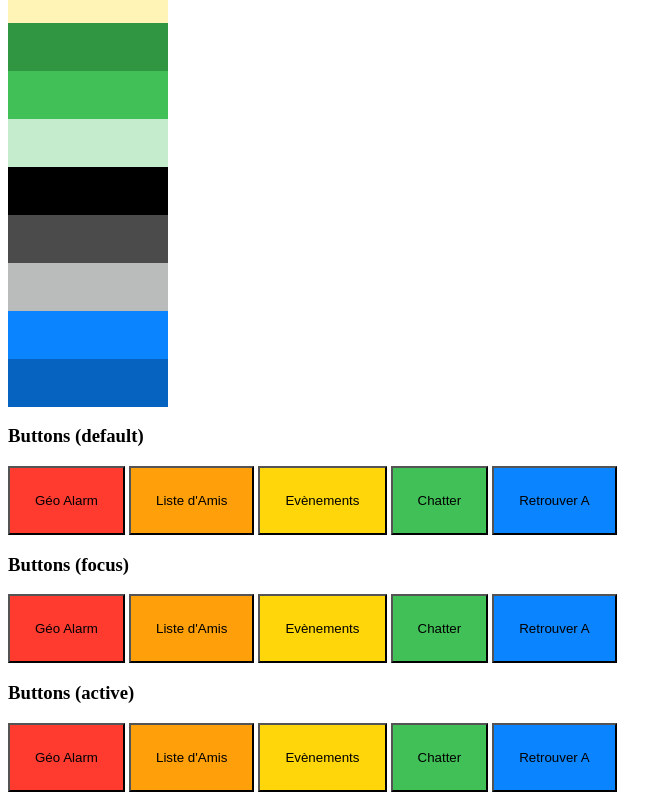
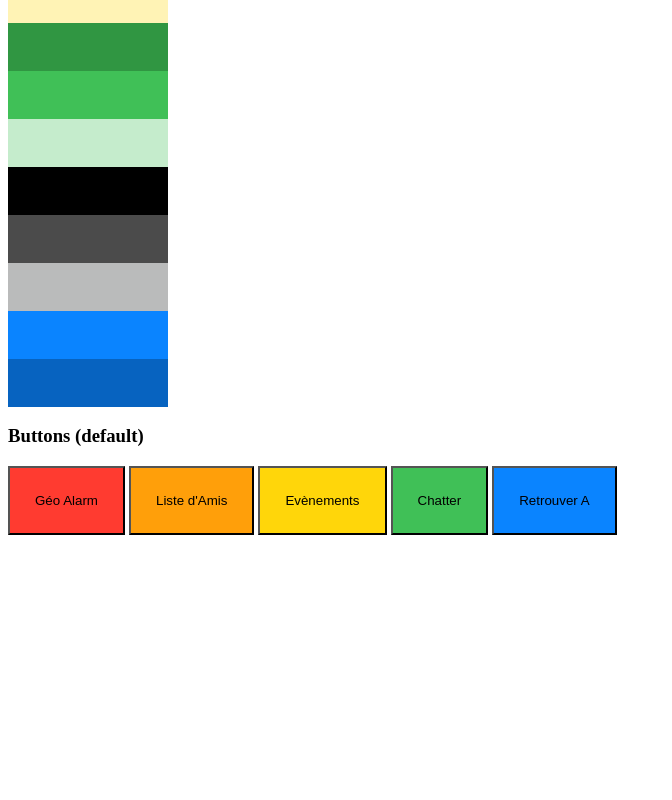
Before and after one commit to M6lyyy/flair, a plain HTML site: page index.html in a window 1280 px wide. Shown: the part 577-1377 px from the top of the page, without its empty margins (0-672 px from the left). After the commit the page ends 1120 px from the top, so only its background shows below. Drawn offline with Linux system fonts and the light colour scheme.

Commit message:
deuxieme commit

```diff
--- a/index.html
+++ b/index.html
@@ -38,23 +38,6 @@
     <button class="btn btn-fourth" type="button">Chatter</button>
     <button class="btn btn-fifth" class="border-button" type="button">Retrouver A</button>
 
-    <h3>Buttons (focus)</h3>
-    <button class="btn btn-primary focus" type="button">Géo Alarm</button>
-    <button class="btn btn-secondary" type="button">Liste d'Amis</button>
-    <button class="btn btn-third" type="button">Evènements</button>
-    <button class="btn btn-fourth" type="button">Chatter</button>
-    <button class="btn btn-fifth" type="button">Retrouver A</button>
-
-
-    <h3>Buttons (active)</h3>
-    <button class="btn btn-primary" type="button">Géo Alarm</button>
-    <button class="btn btn-secondary" type="button">Liste d'Amis</button>
-    <button class="btn btn-third" type="button">Evènements</button>
-    <button class="btn btn-fourth" type="button">Chatter</button>
-    <button class="btn btn-fifth" type="button">Retrouver A</button>
-
-
-
 </body>
 
 </html>
--- a/style.css
+++ b/style.css
@@ -152,10 +152,6 @@ order: var(--border-size) solid var(--color-tomatelight)
 
 }
 
-.bordure:btn{
-    border: 16px var(--color-cielnuit);
-}
-
 
 
 .btn-primary:hover {
@@ -170,3 +166,7 @@ order: var(--border-size) solid var(--color-tomatelight)
 .btn-fourth:hover {
   box-shadow: 0 0 11px rgba(33,33,33,.2);
 }
+
+.btn-primary:focus {
+  outline: 3px dotted purple;
+}
```
